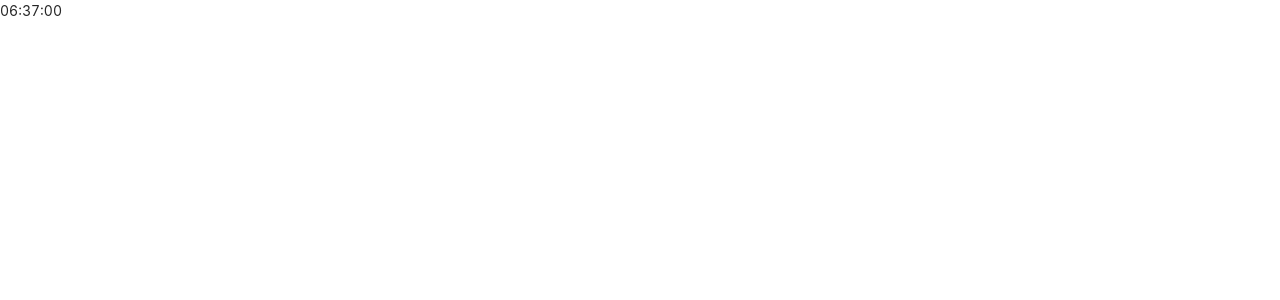
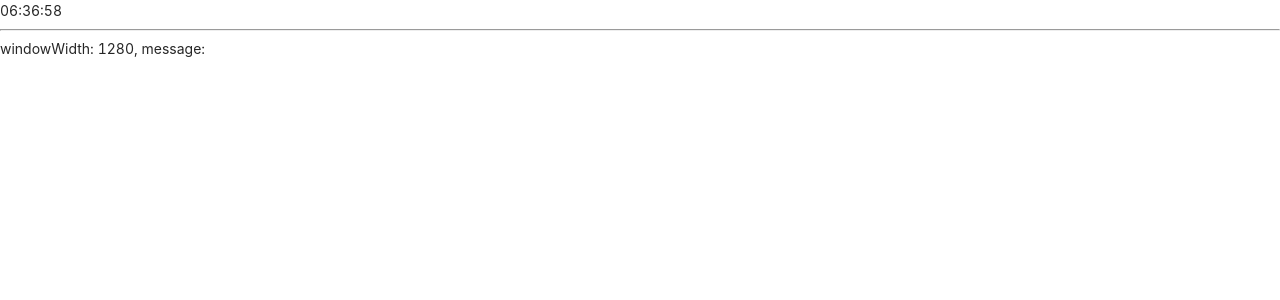
Before and after one commit to Gyeo1/Django-Practice, a React (Create React App) app: page / in a window 1280 px wide. Shown: the top 300 px of the page. Built offline with nearby package versions, Linux system fonts and the light colour scheme.

Commit message:
윈도우 길이제는 CustomHook 생성

```diff
--- a/src/App5.js
+++ b/src/App5.js
@@ -11,9 +11,33 @@ const useCurrentTime = () => {
   }, []);
   return currentTime;
 };
+
+const useWindowWidth = () => {
+  const [width, setWidth] = React.useState(window.innerWidth);
+  React.useEffect(() => {
+    const onResize = () => setWidth(window.innerWidth);
+    window.addEventListener('resize', onResize);
+    return () => window.removeEventListener('resize', onResize);
+  }, []);
+  return width;
+};
+const Message = ({ message }) => {
+  const windowWidth = useWindowWidth();
+  return (
+    <div>
+      windowWidth: {windowWidth}, message: {message}
+    </div>
+  );
+};
 const App = () => {
   const currentTime = useCurrentTime();
-  return <div>{currentTime}</div>;
+  return (
+    <div>
+      {currentTime}
+      <hr />
+      <Message />
+    </div>
+  );
 };
 
 export default App;
```
